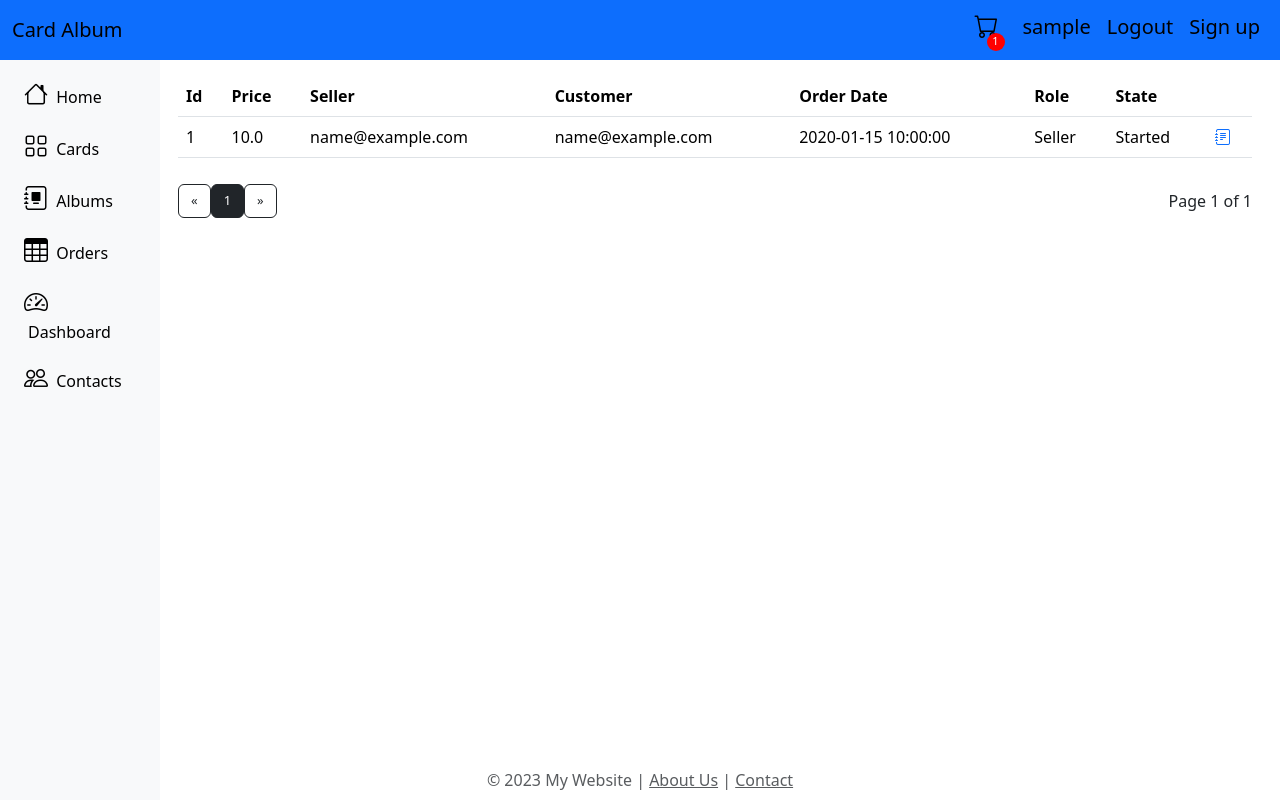
After one commit to MTbliz/CardAlbum, a Flask app: page /orders/ in a window 1280 px wide. The commit adds this page. Run offline with Flask 3, Linux system fonts and the light colour scheme; a user stored in the database is signed in; tables that the repository leaves empty hold one stand-in row (values such as "Sample post"); some libraries are stand-ins or nearby versions.

Commit message:
Add option to create orders.

```diff
--- a/src/__init__.py
+++ b/src/__init__.py
@@ -5,6 +5,7 @@ from src.main.routes import bp as main_bp
 from src.album.album_routes import bp as album_bp
 from src.card.card_routes import bp as card_bp
 from src.basket.basket_routes import bp as basket_bp
+from src.order.order_routes import bp as order_bp
 
 
 def create_app(config_class=DevConfig):
@@ -24,4 +25,5 @@ def create_app(config_class=DevConfig):
     app.register_blueprint(album_bp, url_prefix='/albums')
     app.register_blueprint(card_bp, url_prefix='/cards')
     app.register_blueprint(basket_bp, url_prefix='/basket')
+    app.register_blueprint(order_bp, url_prefix='/orders')
     return app
--- a/src/basket/basket_controller.py
+++ b/src/basket/basket_controller.py
@@ -4,12 +4,14 @@ from src import db
 from src.models import User, UserCard, Basket, BasketItem
 from src.basket.basket_forms import BasketSellForm
 from src.basket.basket_service import BasketService
+from src.order.order_service import OrderService
 
 
 class BasketController:
 
     def __init__(self):
         self.basket_service = BasketService()
+        self.order_service = OrderService()
 
     def get_basket(self):
         page = request.args.get('page', 1, type=int)
@@ -26,6 +28,8 @@ class BasketController:
 
         if form.validate_on_submit():
             user_id = current_user.id
+            customer_id =request.form.get("customer")
+            self.order_service.create_order(user_id, int(customer_id))
             self.basket_service.clear_basket(user_id)
             session['basket_count'] = 0
             flash("Order created successfully", "success")
--- a/src/basket/basket_repository.py
+++ b/src/basket/basket_repository.py
@@ -8,6 +8,10 @@ class BasketRepository:
 
     def get_basket(self, basket_id):
         basket = Basket.query.get(basket_id)
+        return basket
+
+    def get_basket_by_user(self, user_id):
+        basket = Basket.query.filter_by(user_id=user_id).first()
         return basket
 
     def add_user_card_to_basket(self, basket_id, user_card_id):
--- a/src/main/controller.py
+++ b/src/main/controller.py
@@ -69,4 +69,4 @@ class MainController:
         return render_template('signup.html')
 
     def profile(self):
-        return render_template('profile.html')
+        return render_template('order.html')
--- /dev/null
+++ b/src/order/order_controller.py
@@ -0,0 +1,45 @@
+from flask import render_template, url_for, request, redirect
+from flask_login import current_user
+
+from src.basket.basket_service import BasketService
+from src.order.order_service import OrderService
+from src.models import OrderStateSet
+
+
+class OrderController:
+
+    def __init__(self):
+        self.basket_service = BasketService()
+        self.order_service = OrderService()
+
+    def orders(self):
+        page = request.args.get('page', 1, type=int)
+        ROWS_PER_PAGE = 5
+        orders = self.order_service.get_orders(page, ROWS_PER_PAGE)
+        return render_template("orders/orders.html",
+                               orders=orders,
+                               url_view="order.orders",
+                               params={})
+
+    def get_order(self, order_id):
+
+        page = request.args.get('page', 1, type=int)
+        ROWS_PER_PAGE = 5
+        order_items = self.order_service.get_order_items(order_id, page, ROWS_PER_PAGE)
+        order = self.order_service.get_order(order_id)
+        total_price = order.total_price
+        order_state_name: str = order.order_state.name
+        order_state_number = int(order_state_name.split("_")[1])
+        all_states = len(OrderStateSet)
+        progress_percent = order_state_number / all_states * 100
+        return render_template("order.html",
+                               order=order,
+                               order_items=order_items,
+                               progress_percent=progress_percent,
+                               total_price=total_price,
+                               url_view="order.get_order",
+                               params={"order_id": order_id})
+
+    def next_order_state(self, order_id):
+        self.order_service.next_order_state(order_id)
+        return redirect(url_for("order.get_order", order_id=order_id))
--- /dev/null
+++ b/src/order/order_repository.py
@@ -0,0 +1,62 @@
+from datetime import datetime
+
+from src import db
+from src.models import Order, OrderItem, Basket, BasketItem, OrderStateSet
+
+
+class OrderRepository:
+
+    def get_order(self, order_id):
+        order = Order.query.filter_by(id=order_id).first()
+        return order
+
+    def get_orders(self, page, ROWS_PER_PAGE):
+        orders = Order.query.paginate(page=page, per_page=ROWS_PER_PAGE, error_out=False)
+        return orders
+
+    def get_order_items(self, order_id, page, ROWS_PER_PAGE):
+        order_items = OrderItem.query.filter_by(order_id=order_id).paginate(page=page, per_page=ROWS_PER_PAGE, error_out=False)
+        return order_items
+
+    def create_order(self, user_id, customer_id):
+        # Assume you have a list of basket items
+        basket_items = BasketItem.query.join(Basket).filter(Basket.user_id == user_id) \
+            .all()
+
+        total_price = 0
+        for basket_item in basket_items:
+            total_price += basket_item.total_price
+        # Create a new order
+        order = Order(
+            total_price=total_price,  # Replace with actual total price
+            order_state=OrderStateSet.STATUS_1,  # Replace with actual order state
+            user_id=user_id,  # Replace with actual user id
+            customer_id=customer_id,  # Replace with actual customer id
+            order_date=datetime.utcnow()  # Current date and time
+        )
+
+        # Create order items and append them to the order
+        for basket_item in basket_items:
+            order_item = OrderItem(
+                order=order,  # Pass the order instance here
+                user_card_id=basket_item.user_card_id,
+                quantity=basket_item.quantity
+            )
+            order.order_items.append(order_item)
+        # Add the order to the session
+        db.session.add(order)
+
+        # Commit the transaction
+        db.session.commit()
+
+    def next_order_state(self, order_id):
+        order: Order = Order.query.filter_by(id=order_id).first()
+        order_state_name: str = order.order_state.name
+        order_state_prefix: str = order_state_name.split("_")[0]
+
+        order_state_number = int(order_state_name.split("_")[1])
+        if order_state_number != len(OrderStateSet):
+            new_order_state_number = order_state_number + 1
+            new_order_state = f"{order_state_prefix}_{new_order_state_number}"
+            order.order_state = getattr(OrderStateSet, new_order_state.upper())
+            db.session.commit()
--- /dev/null
+++ b/src/order/order_service.py
@@ -0,0 +1,22 @@
+from src.order.order_repository import OrderRepository
+
+
+class OrderService:
+
+    def __init__(self):
+        self.order_repository = OrderRepository()
+
+    def get_orders(self, page, ROWS_PER_PAGE):
+        return self.order_repository.get_orders(page, ROWS_PER_PAGE)
+
+    def get_order(self, order_id):
+        return self.order_repository.get_order(order_id)
+
+    def get_order_items(self, order_id, page, ROWS_PER_PAGE):
+        return self.order_repository.get_order_items(order_id, page, ROWS_PER_PAGE)
+
+    def create_order(self, user_id, customer_id):
+        self.order_repository.create_order(user_id, customer_id)
+
+    def next_order_state(self, order_id):
+        self.order_repository.next_order_state(order_id)
--- /dev/null
+++ b/src/templates/orders/orders.html
@@ -0,0 +1,57 @@
+{% extends 'base.html' %}
+
+{% block content %}
+
+<div class="container">
+    <div class="row">
+        <div>
+            <table class="table caption-top">
+                <thead>
+                <tr>
+                    <th scope="col">Id</th>
+                    <th scope="col">Price</th>
+                    <th scope="col">Seller</th>
+                    <th scope="col">Customer</th>
+                    <th scope="col">Order Date</th>
+                    <th scope="col">Role</th>
+                    <th scope="col">State</th>
+                    <th scope="col"></th>
+                </tr>
+                </thead>
+                <tbody>
+                {% for order in orders %}
+                <tr>
+                    <td>{{ order.id }}</td>
+                    <td>{{ order.total_price }}</td>
+                    <td>{{ order.user.email}}</td>
+                    <td>{{ order.customer.email }}</td>
+                    <td>{{ order.order_date.strftime('%Y-%m-%d %H:%M:00') }}</td>
+                    <td>{% if current_user.id == order.user_id %}
+                            Seller
+                        {% else %}
+                            Customer
+                        {% endif %}
+                    </td>
+                    <td>{{ order.order_state.value }}</td>
+                    <td>
+                        <a class="delete-card" href="{{ url_for('order.get_order', order_id=order.id) }}">
+                            <div class="info"><i class="bi bi-journal-text"></i></div>
+                        </a>
+                    </td>
+                </tr>
+                {% endfor %}
+
+                </tbody>
+            </table>
+        </div>
+    </div>
+    <div class="row">
+        <div>
+            {% with paginated_data=orders %}
+            {% include 'pagination.html'%}
+            {% endwith %}
+        </div>
+    </div>
+</div>
+
+{% endblock %}
--- a/src/templates/sidebar.html
+++ b/src/templates/sidebar.html
@@ -35,7 +35,7 @@
             </ul>
         </li>
         <li>
-            <a href="#" class="nav-link px-0 align-middle">
+            <a href="{{ url_for('order.orders') }}" class="nav-link px-0 align-middle">
                 <i class="fs-4 bi-table"></i> <span class="ms-1 d-none d-sm-inline">Orders</span></a>
         </li>
         <li>
```
Also changed, not shown: src/basket/basket_service.py (+11 -0 lines), src/models.py (+41 -0 lines), src/order/order_routes.py (added, +10 -0 lines), src/static/css/order.css (added, +116 -0 lines), src/templates/order.html (added, +85 -0 lines).
